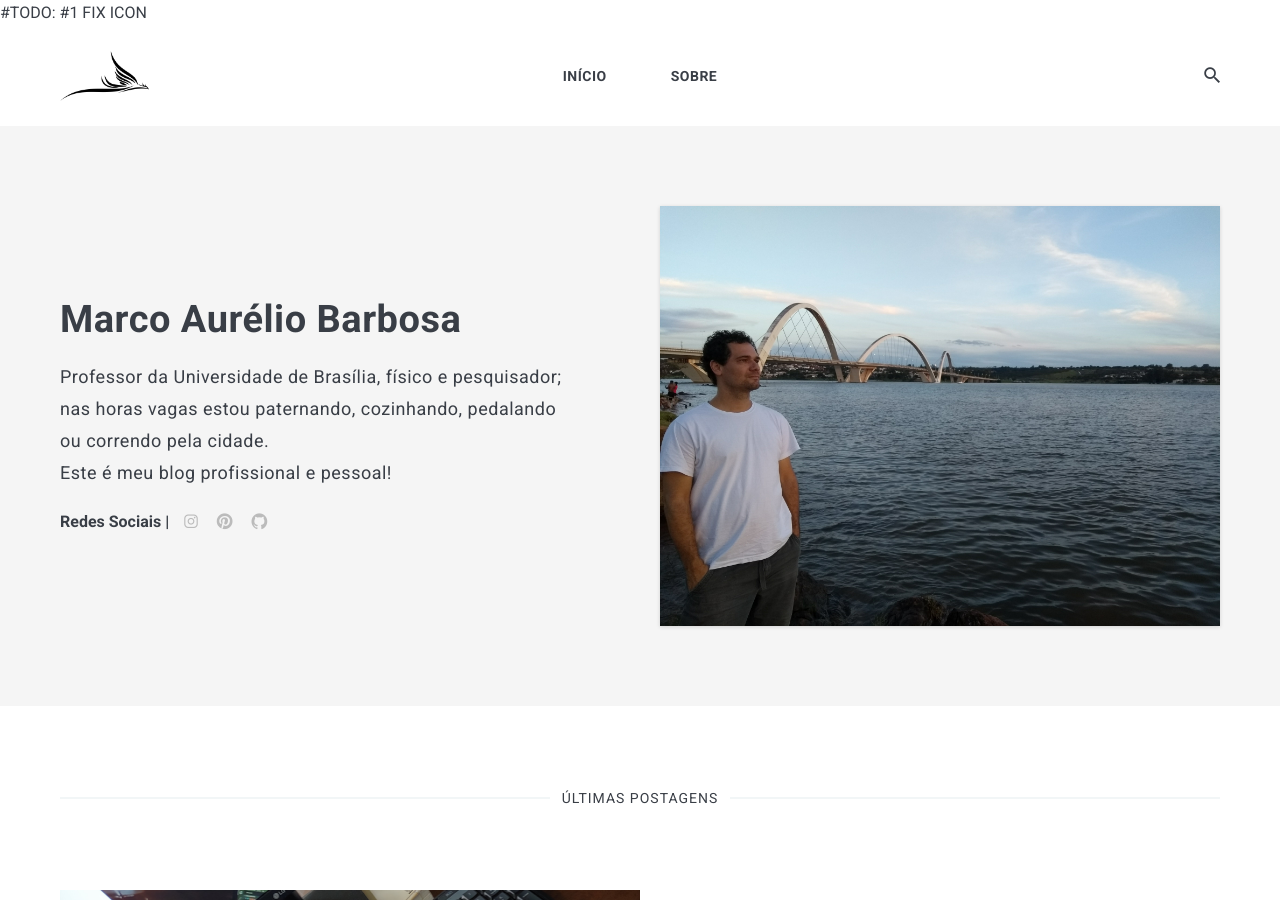
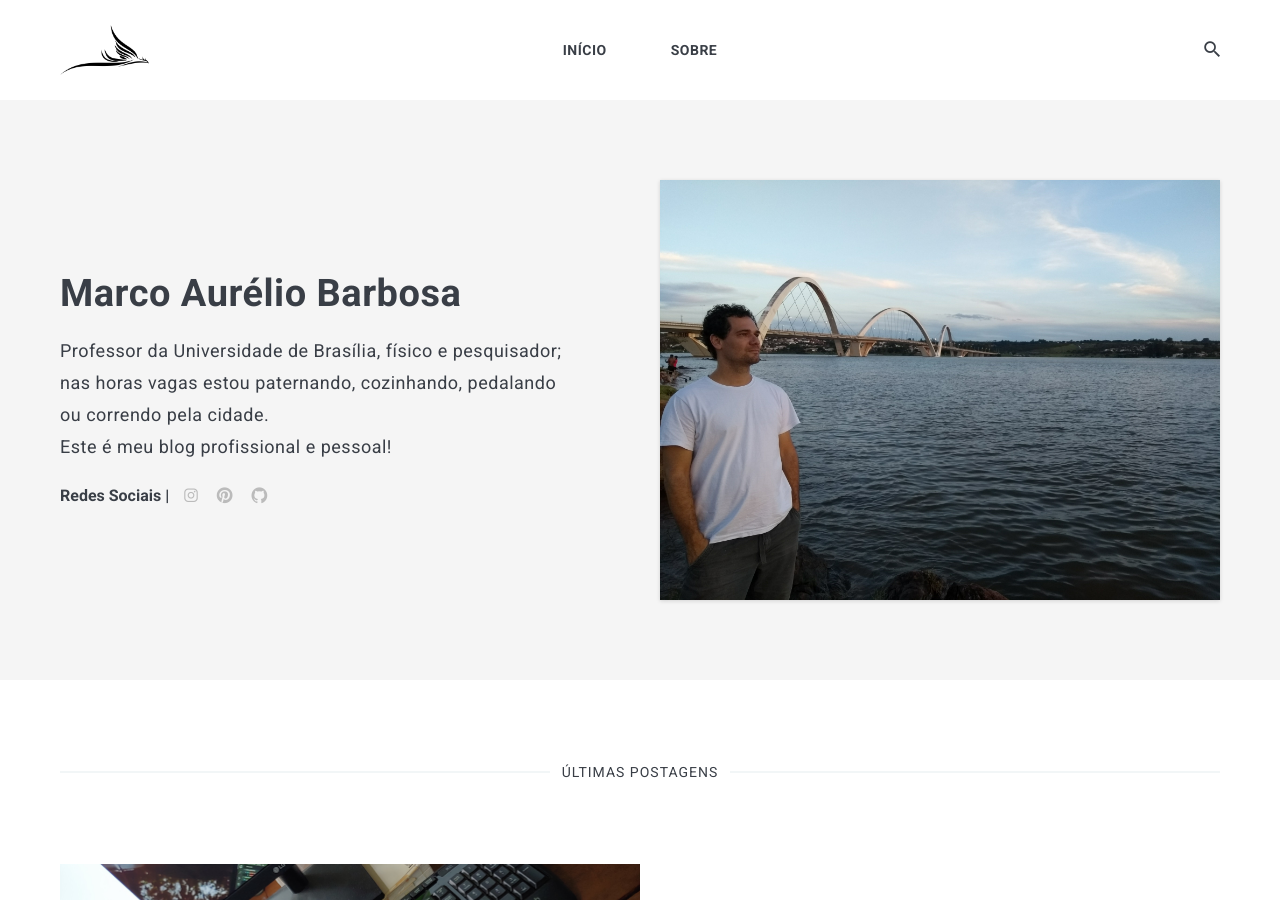
Before and after one commit to aureliobarbosa/aureliobarbosa.com, a Jekyll site: the page built from index.html, in a window 1280 px wide and 900 px high. Built offline with Jekyll 4.4.1, drawn with Linux system fonts in a browser that asks for light colours; nearby versions of some CDN libraries; the list of posts is cut into pages by our own code.

Commit message:
Revert "todo"
This reverts commit fcc2511333604339b4e1c444e038dc5a3cb93035.

```diff
--- a/_includes/head.html
+++ b/_includes/head.html
@@ -15,8 +15,6 @@
   <link href="https://unpkg.com/ionicons@4.2.2/dist/css/ionicons.min.css" rel="stylesheet">
 
   <!-- Favicon head tag -->
-  <!-- https://github.community/t/favicon-with-github-pages/10242 -->
-  #TODO: #1 FIX ICON
   <link rel="apple-touch-icon" sizes="180x180" href="/icons/apple-touch-icon.png">
   <link rel="icon" type="image/png" sizes="32x32" href="/icons/favicon-32x32.png">
   <link rel="icon" type="image/png" sizes="16x16" href="/icons/favicon-16x16.png">
```
Also changed, not shown: icons/noun_phoenix_2154157.png (deleted), icons/phoenix.png (deleted).
